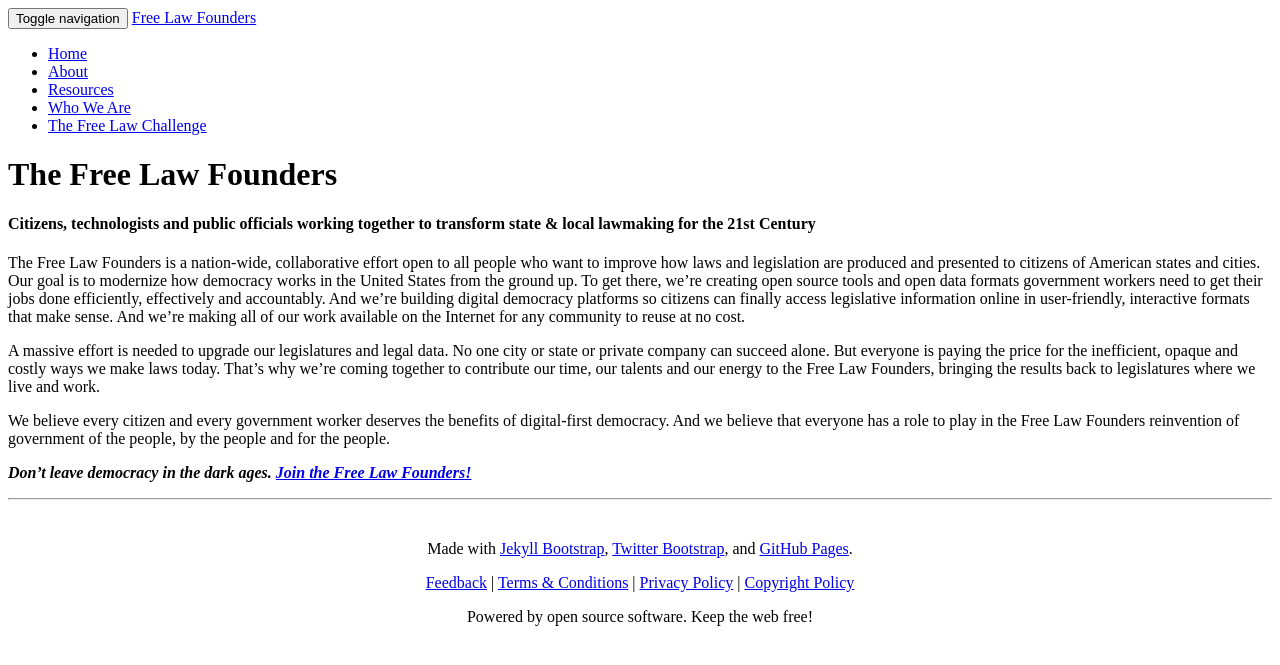
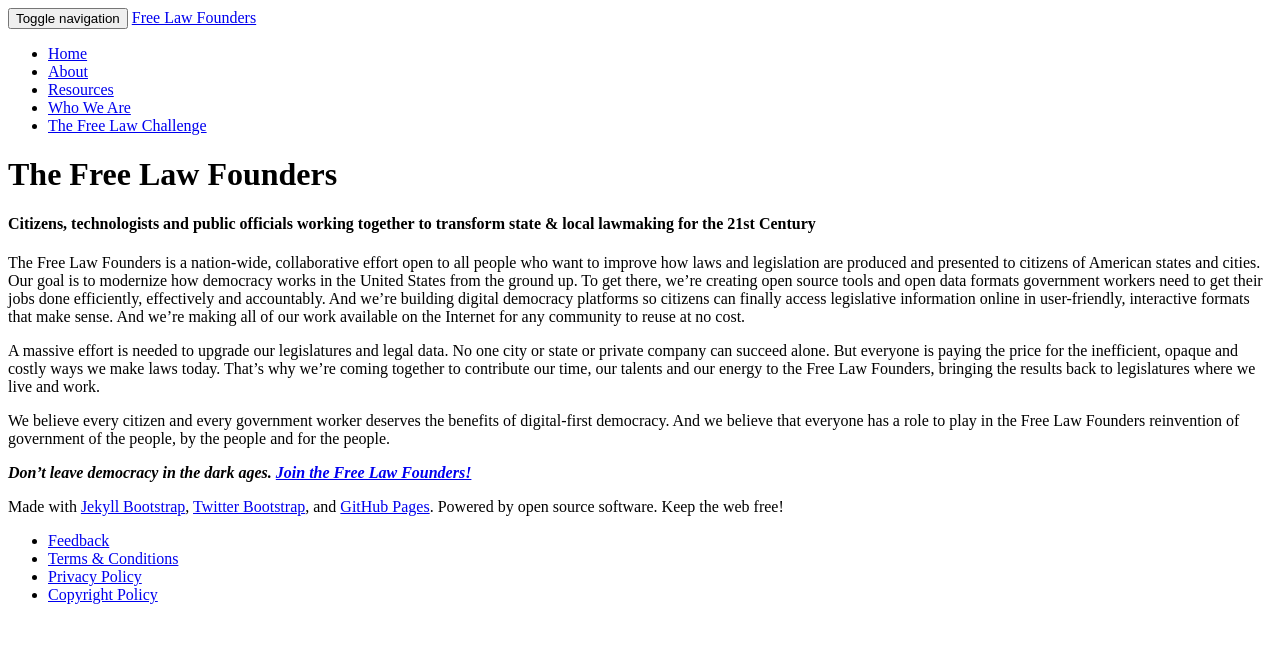
Before and after one commit to opengovfoundation/free-law-founders-site, a Jekyll site: the page built from index.md, in a window 1280 px wide. Shown: the top 665 px of the page. Built offline with Jekyll 4.4.1, drawn with Linux system fonts in a browser that asks for light colours; nearby versions of some CDN libraries.

Commit message:
Fixing up the footer.

```diff
--- a/_includes/themes/twitter3/default.html
+++ b/_includes/themes/twitter3/default.html
@@ -43,22 +43,25 @@
 
     <div id="main" class="container">
       {{ content }}
-      <hr>
-      <footer class="footer" style="text-align:center; margin:40px 0">
+    </div> <!-- /container -->
+
+    <footer class="footer">
+      <div class="container">
         <p>Made with <a href="http://jekyllbootstrap.com" target="_blank" title="The Definitive Jekyll Blogging Framework">Jekyll Bootstrap</a>,
-          <a href="http://twitter.github.com/bootstrap/" target="_blank">Twitter Bootstrap</a>, and <a href="https://pages.github.com/" target="_blank">GitHub Pages</a>.
+          <a href="http://twitter.github.com/bootstrap/" target="_blank">Twitter Bootstrap</a>,
+          and <a href="https://pages.github.com/" target="_blank">GitHub Pages</a>.
+           Powered by open source software.  Keep the web free!
         </p>
-        <p>
-          <a href="mailto:Sayhello@opengovfoundation.org">Feedback</a> |
-          <a href="{{ BASE_PATH }}/terms-of-use/">Terms & Conditions</a> |
-          <a href="{{ BASE_PATH }}/privacy-policy/">Privacy Policy</a> |
-          <a href="{{ BASE_PATH }}/copyright-policy/">Copyright Policy</a>
-        </p>
-        <p>
-          Powered by open source software.  Keep the web free!
-        </p>
-      </footer>
-    </div> <!-- /container -->
+        <nav class="footer-links">
+          <ul>
+            <li><a href="mailto:Sayhello@opengovfoundation.org">Feedback</a></li>
+            <li><a href="{{ BASE_PATH }}/terms-of-use/">Terms & Conditions</a></li>
+            <li><a href="{{ BASE_PATH }}/privacy-policy/">Privacy Policy</a></li>
+            <li><a href="{{ BASE_PATH }}/copyright-policy/">Copyright Policy</a></li>
+          </ul>
+        </nav>
+      </div>
+    </footer>
 
     <script src="http://ajax.googleapis.com/ajax/libs/jquery/1.7.1/jquery.min.js"></script>
     <script>window.jQuery || document.write('<script src="{{ ASSET_PATH }}/js/jquery.min.js"><\/script>')</script>
```
Also changed, not shown: assets/themes/twitter3/css/custom.css (+45 -0 lines).
